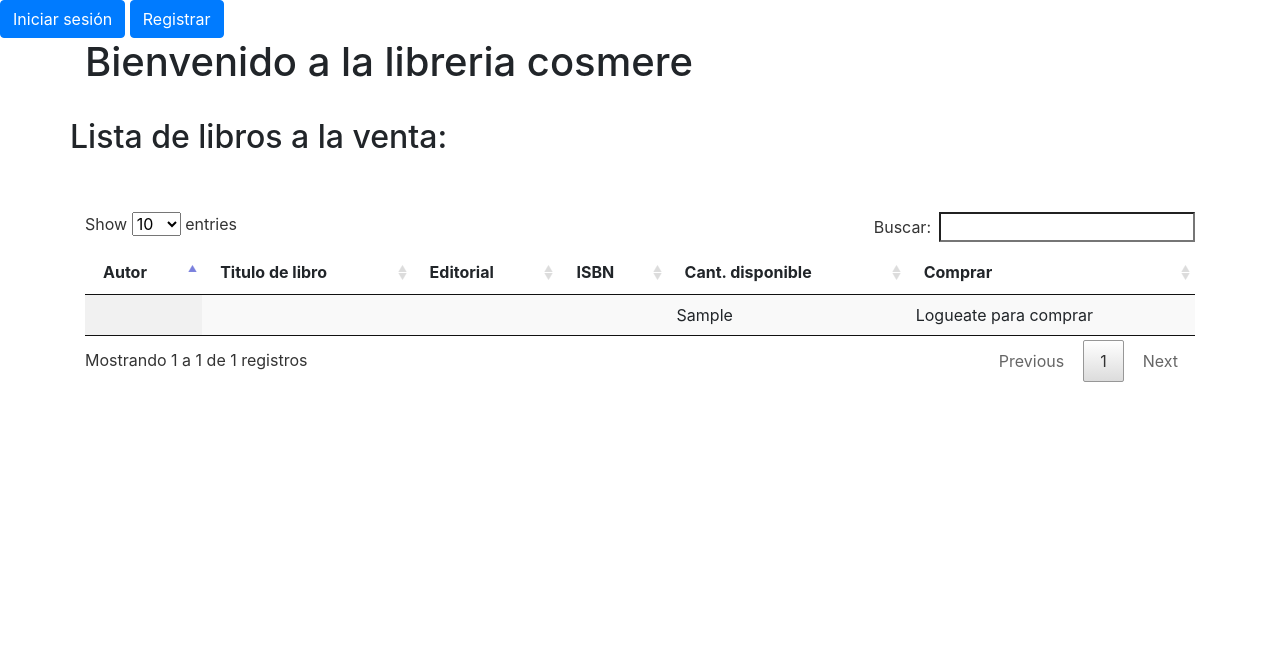
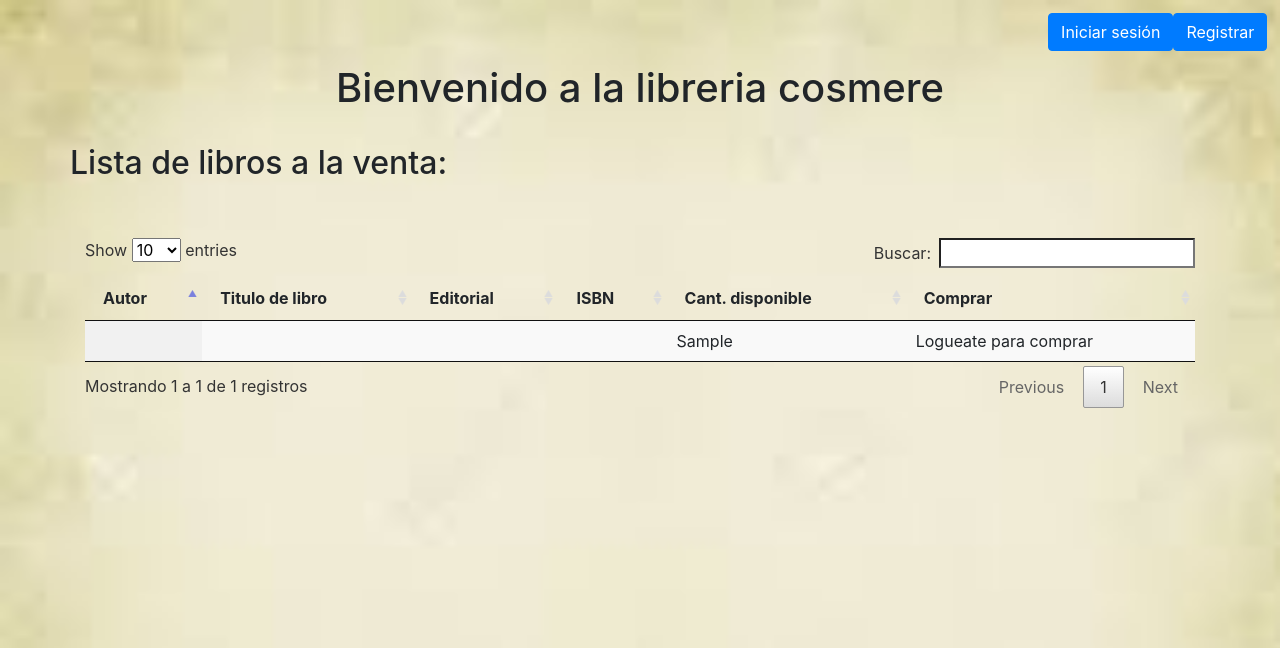
Before and after one commit to hipstergaming/proyecto_IAW_JEGR, a PHP site: page / in a window 1280 px wide. Shown: the top 648 px of the page. Run offline with PHP 8.4, Linux system fonts and the light colour scheme; tables that the repository leaves empty or names only in its code hold one stand-in row (values such as "Sample post"); data that the repository does not hold is empty.

Commit message:
visual index

```diff
--- a/complogin.php
+++ b/complogin.php
@@ -35,7 +35,7 @@
                         $_SESSION["rango"] = $fila['rango'];
 
 
-                        header("Location:panel_de_control/iniciopanel.php");
+                        header("Location:panel_de_control/index.php");
                     }else{
                         //No es necesario esto pero lo puse igual
                         $encontrado=false;
--- /dev/null
+++ b/estiloinicio.css
@@ -0,0 +1,15 @@
+body{
+    background-image: url("images/fondo.jpg");
+    background-size: cover;
+}
+h1{
+    display: flex;
+    justify-content: center;
+}
+.usuario{
+    display: flex;
+    justify-content: end;
+    padding: 1%;
+
+
+}
--- a/index.php
+++ b/index.php
@@ -24,6 +24,7 @@ if (isset($_SESSION['usuario'])) {
 	<!-- Bootstrap CSS -->
 	<link rel="stylesheet" href="css/bootstrap.min.css">
 	<link rel="stylesheet" href="css/jquery.dataTables.min.css">
+	<link rel="stylesheet" href="estiloinicio.css">
 
 	<!-- Optional JavaScript -->
 	<!-- jQuery first, then Popper.js, then Bootstrap JS -->
@@ -43,6 +44,7 @@ if (isset($_SESSION['usuario'])) {
 
 <body>
 
+<section class="usuario">
 	<?php
 	if (isset($_SESSION['usuario'])) {
 	?>
@@ -56,6 +58,7 @@ if (isset($_SESSION['usuario'])) {
 	<?php
 	}
 	?>
+</section>
 	<div class="container">
 		<h1>Bienvenido a la libreria cosmere</h1>
 		<br>
```
Also changed, not shown: images/Fondo.jpg (added).
